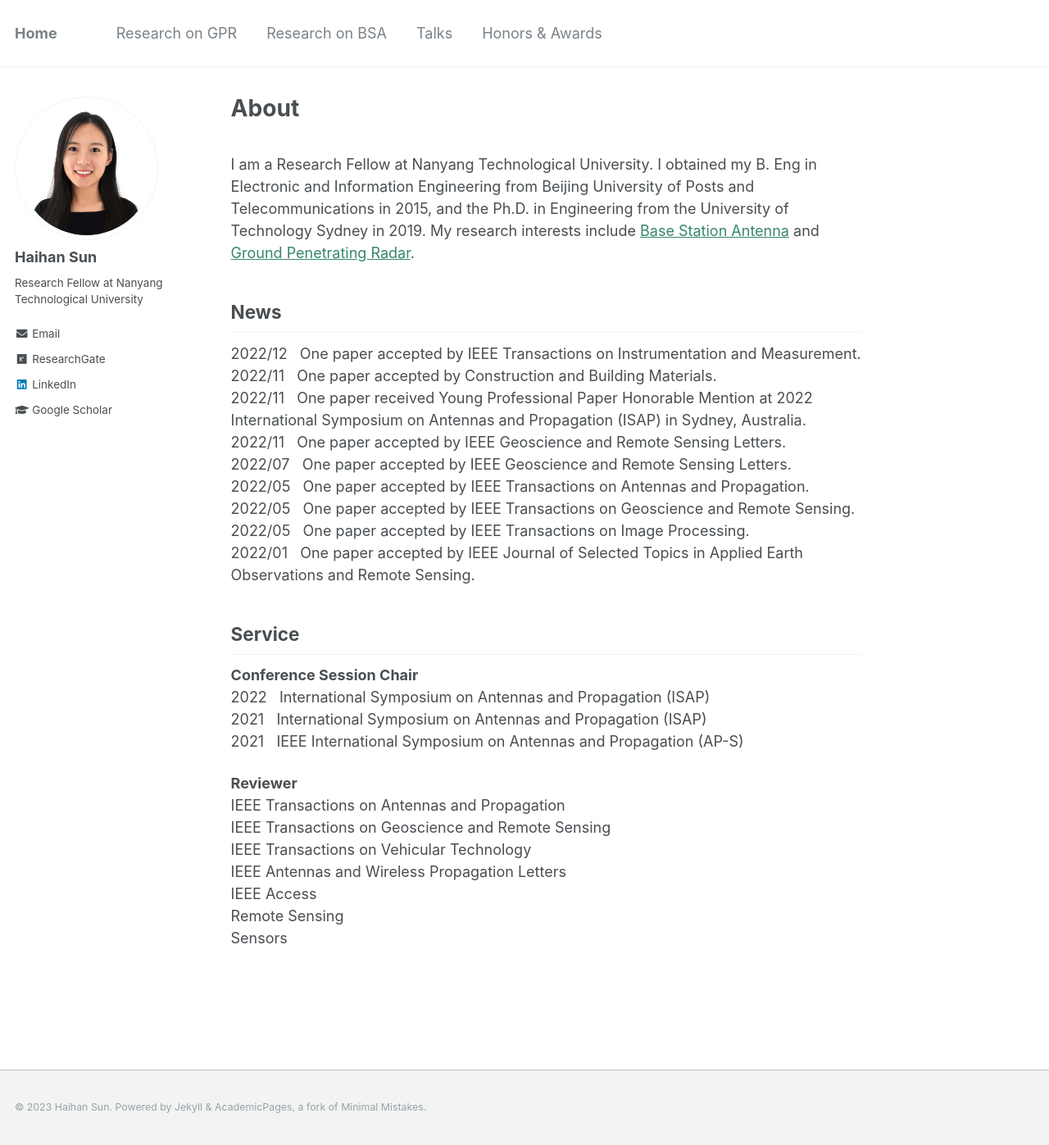
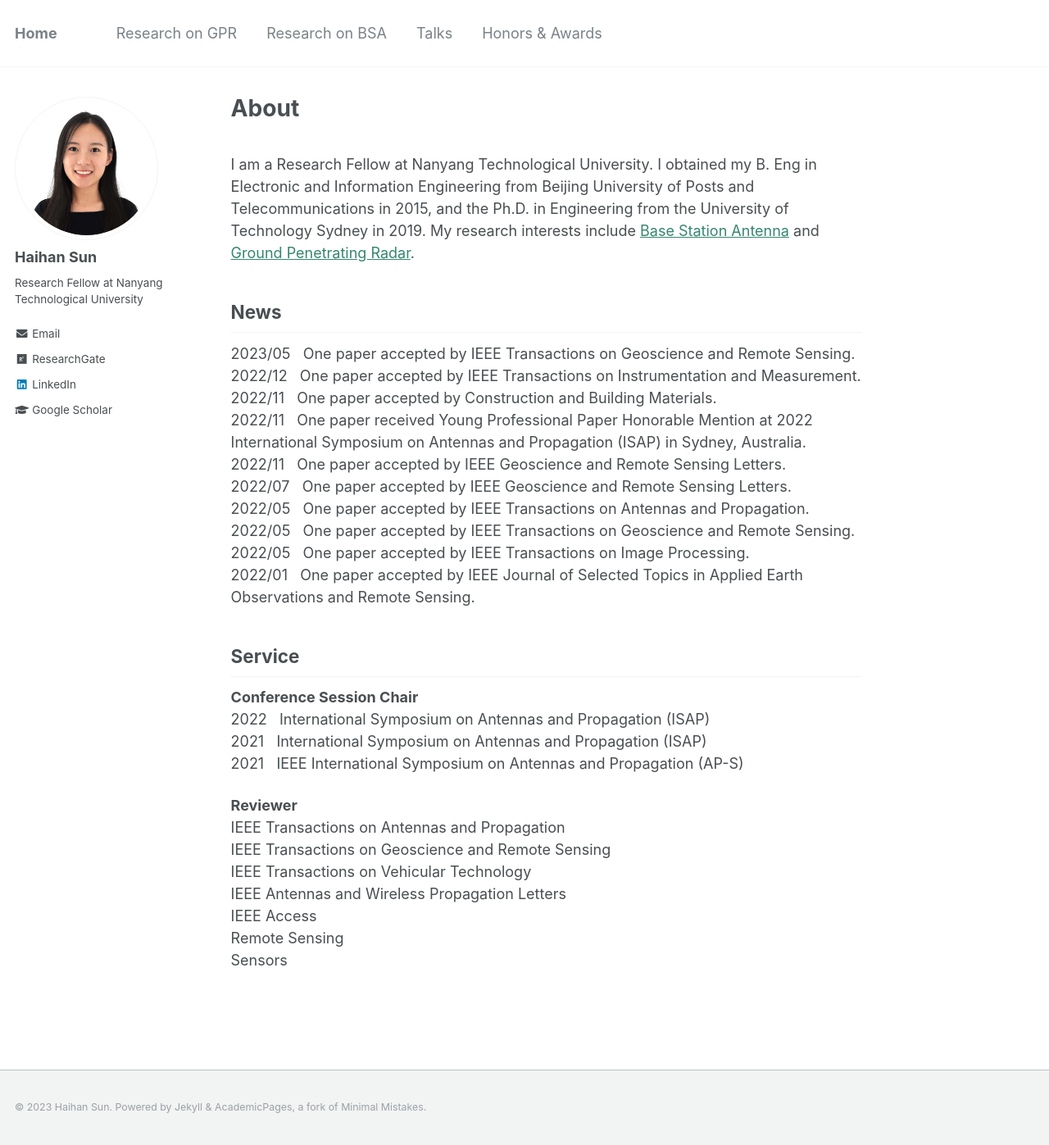
Before and after one commit to Haihan-Sun/Haihan-Sun.github.io, a Jekyll site: the page built from _pages/about.md, in a window 1280 px wide and 1397 px high. Shown: the whole window at 82% size. Built offline with Jekyll 4.4.1, drawn with Linux system fonts in a browser that asks for light colours.

Commit message:
Update about.md

```diff
--- a/_pages/about.md
+++ b/_pages/about.md
@@ -12,6 +12,7 @@ I am a Research Fellow at Nanyang Technological University. I obtained my B. Eng
 
 News
 ------
+2023/05  &nbsp;&nbsp;One paper accepted by IEEE Transactions on Geoscience and Remote Sensing. <br>
 2022/12  &nbsp;&nbsp;One paper accepted by IEEE Transactions on Instrumentation and Measurement. <br>
 2022/11  &nbsp;&nbsp;One paper accepted by Construction and Building Materials. <br>
 2022/11  &nbsp;&nbsp;One paper received Young Professional Paper Honorable Mention at 2022 International Symposium on Antennas and Propagation (ISAP) in Sydney, Australia.  <br>
```
